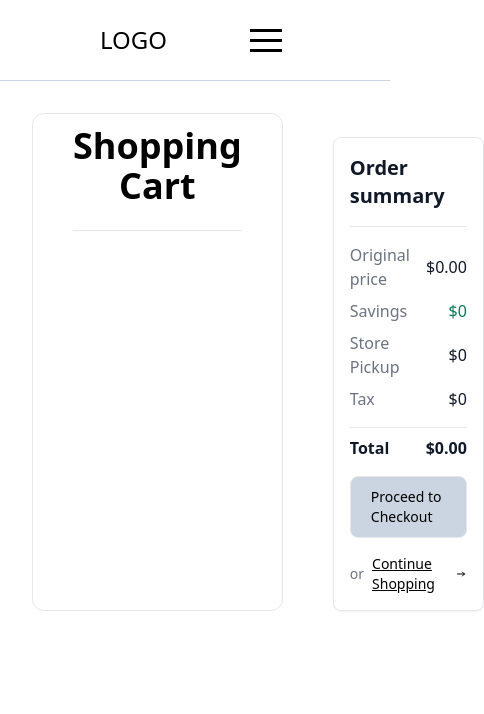
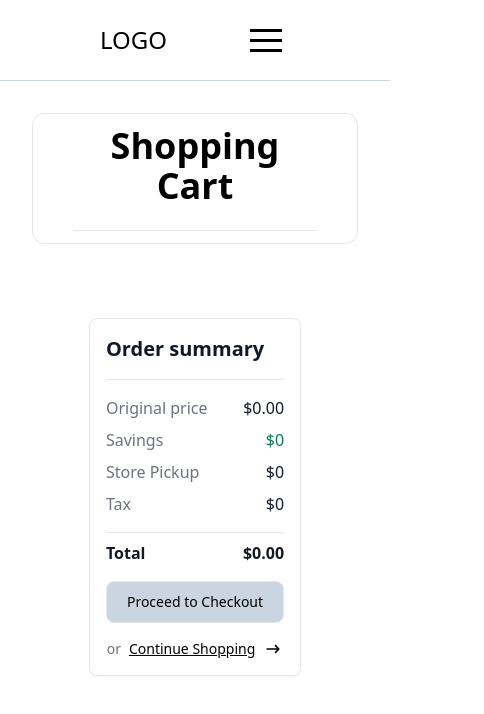
Before and after one commit to bemabae/E-commerce, a React (Vite) app: page /cart in a window 390 px wide. Shown: the top 714 px of the page, 484 px wide, since content can reach past the window. Built offline with nearby package versions, Linux system fonts and the light colour scheme.

Commit message:
responsive

```diff
--- a/src/pages/cart/index.jsx
+++ b/src/pages/cart/index.jsx
@@ -20,7 +20,7 @@ function Cart() {
                 animate={{ width: "100%", opacity: 1 }}
                 transition={{ duration: 2 }}
             />
-            <section className="bg-white p-8 antialiased md:py-16 flex gap-[50px]">
+            <section className="bg-white p-8 antialiased md:py-16 flex gap-[50px] flex-col lg:flex-row">
                 <div className="flex-[0.7] border rounded-xl px-10 py-3">
                     <div>
                         <h1 className="text-4xl font-bold text-center">Shopping Cart</h1>
```
